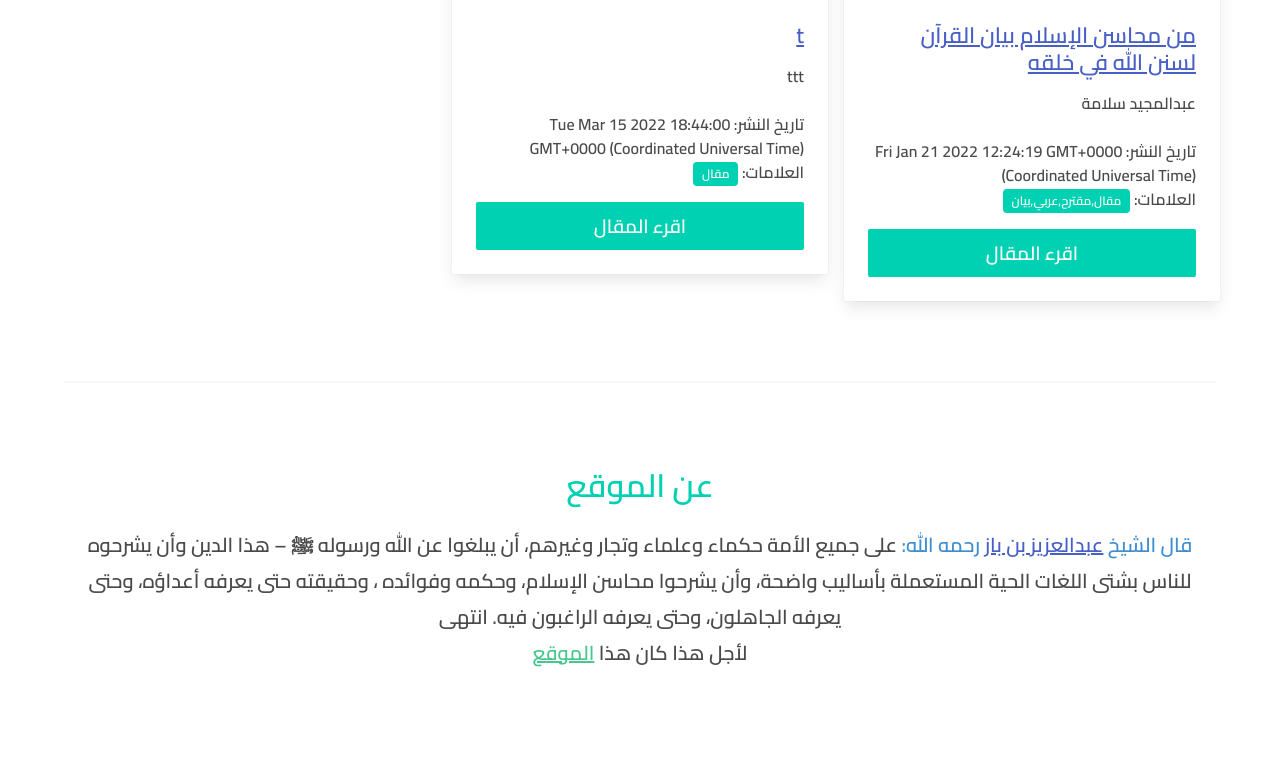
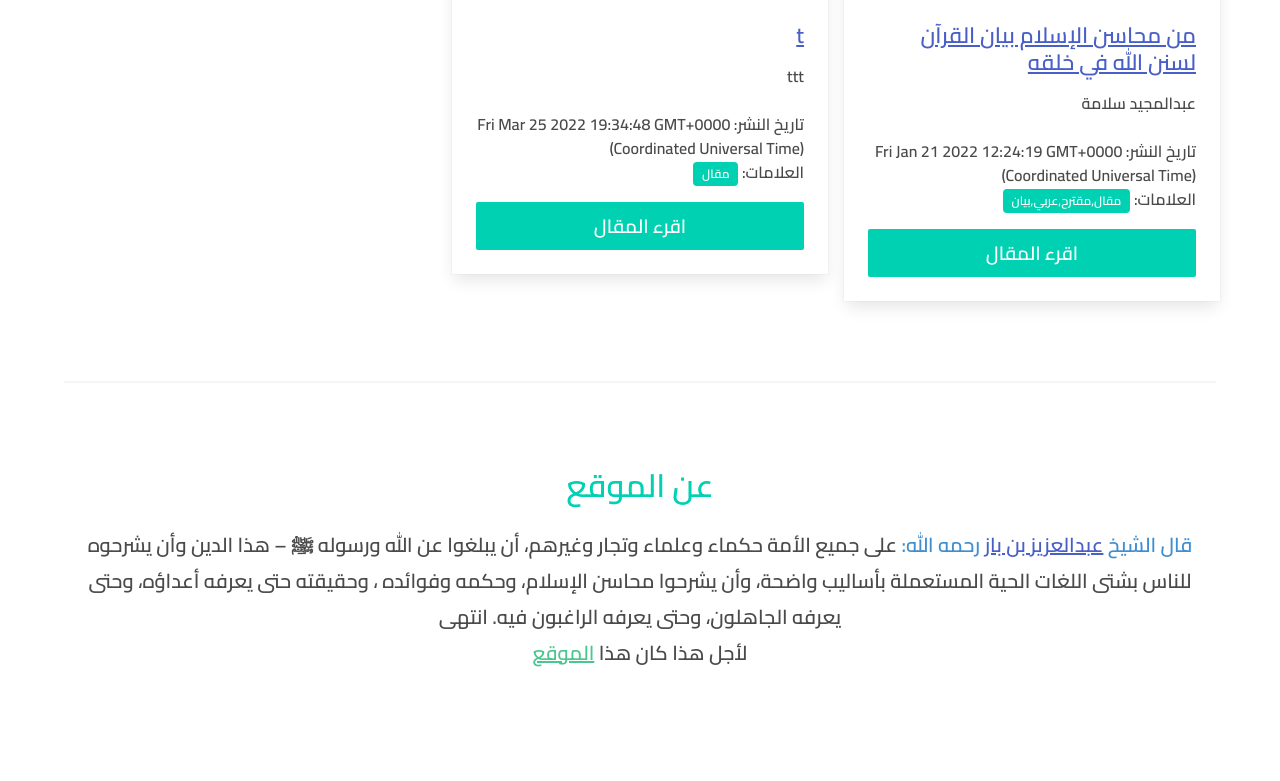
Before and after one commit to Hamza-business/MeoTest, an Eleventy site: page src/blog.njk in a window 1280 px wide. Shown: the part 1112-1893 px from the top of the page. Built offline with nearby package versions, Linux system fonts and the light colour scheme; Eleventy itself is replaced by a stand-in of ours; files that its build step writes are made by us from their sources.

Commit message:
Update Blog “t”

```diff
--- a/src/blog/t.md
+++ b/src/blog/t.md
@@ -1,7 +1,7 @@
 ---
 title: t
 description: ttt
-date: 2022-03-15T18:44:00.000Z
+date: 2022-03-25T19:34:48.240Z
 image: /assets/images/2222222.png
 imageAlt: ggg
 tags:
```
